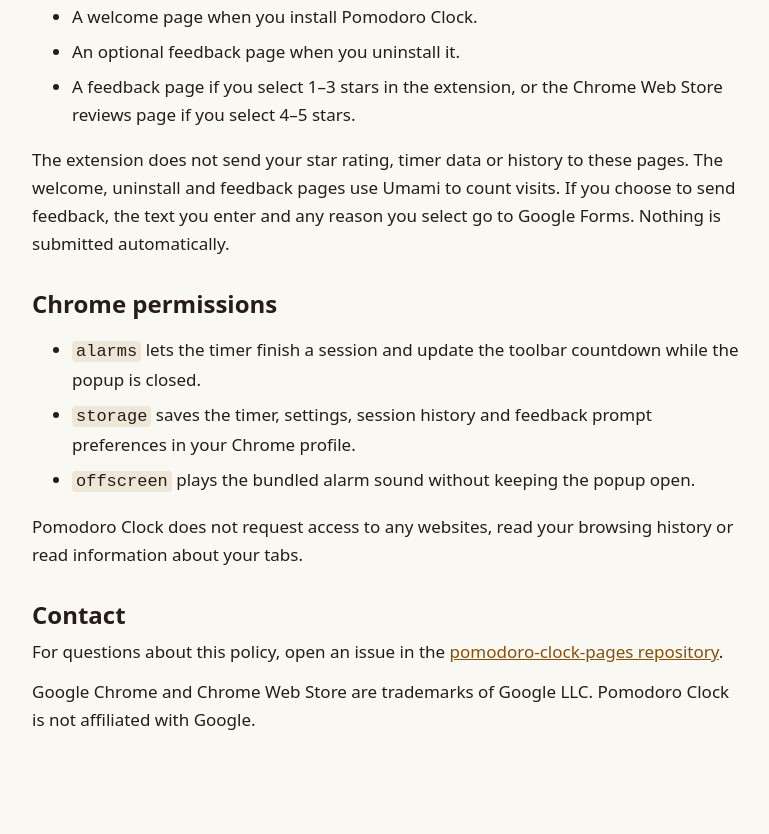
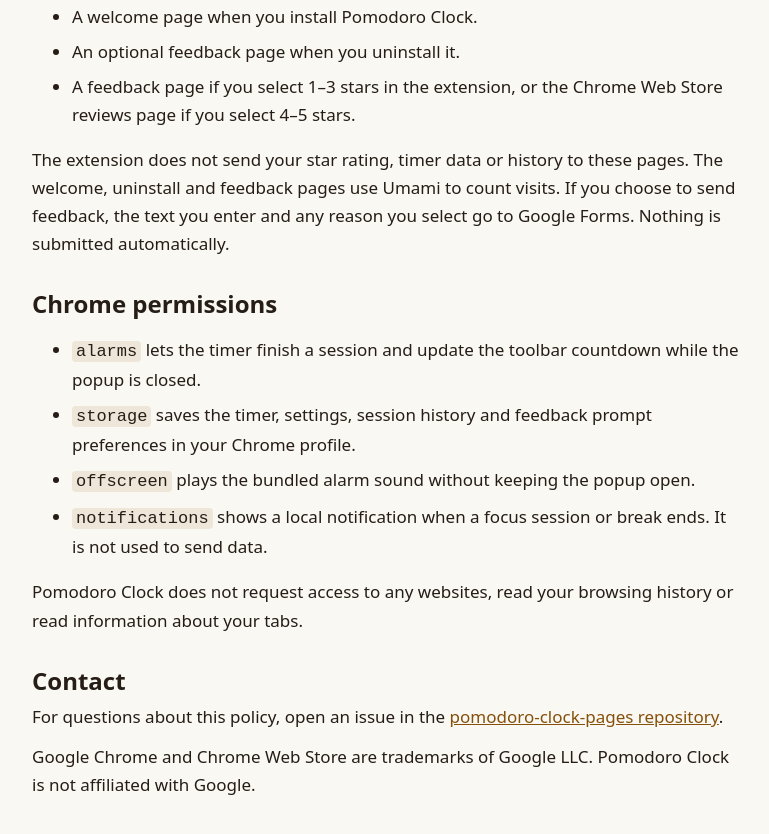
Before and after one commit to alxrum/pomodoro-clock-privacy, a plain HTML site: page index.html in a window 1280 px wide. Shown: the part 564-1398 px from the top of the page, without its empty margins (254-1023 px from the left). Drawn offline with Linux system fonts and the light colour scheme.

Commit message:
Disclose phase-completion notifications
Co-Authored-By: Claude Code <noreply@anthropic.com>

```diff
--- a/index.html
+++ b/index.html
@@ -8,7 +8,7 @@
 <h2>Network requests and external pages</h2><p>The extension does not make network requests to run the timer. It works offline. Chrome may open these separate pages:</p>
 <ul><li>A welcome page when you install Pomodoro Clock.</li><li>An optional feedback page when you uninstall it.</li><li>A feedback page if you select 1–3 stars in the extension, or the Chrome Web Store reviews page if you select 4–5 stars.</li></ul>
 <p>The extension does not send your star rating, timer data or history to these pages. The welcome, uninstall and feedback pages use Umami to count visits. If you choose to send feedback, the text you enter and any reason you select go to Google Forms. Nothing is submitted automatically.</p>
-<h2>Chrome permissions</h2><ul><li><code>alarms</code> lets the timer finish a session and update the toolbar countdown while the popup is closed.</li><li><code>storage</code> saves the timer, settings, session history and feedback prompt preferences in your Chrome profile.</li><li><code>offscreen</code> plays the bundled alarm sound without keeping the popup open.</li></ul>
+<h2>Chrome permissions</h2><ul><li><code>alarms</code> lets the timer finish a session and update the toolbar countdown while the popup is closed.</li><li><code>storage</code> saves the timer, settings, session history and feedback prompt preferences in your Chrome profile.</li><li><code>offscreen</code> plays the bundled alarm sound without keeping the popup open.</li><li><code>notifications</code> shows a local notification when a focus session or break ends. It is not used to send data.</li></ul>
 <p>Pomodoro Clock does not request access to any websites, read your browsing history or read information about your tabs.</p>
 <h2>Contact</h2><p>For questions about this policy, open an issue in the <a href="https://github.com/alxrum/pomodoro-clock-pages/issues">pomodoro-clock-pages repository</a>.</p>
 <p>Google Chrome and Chrome Web Store are trademarks of Google LLC. Pomodoro Clock is not affiliated with Google.</p>
```
